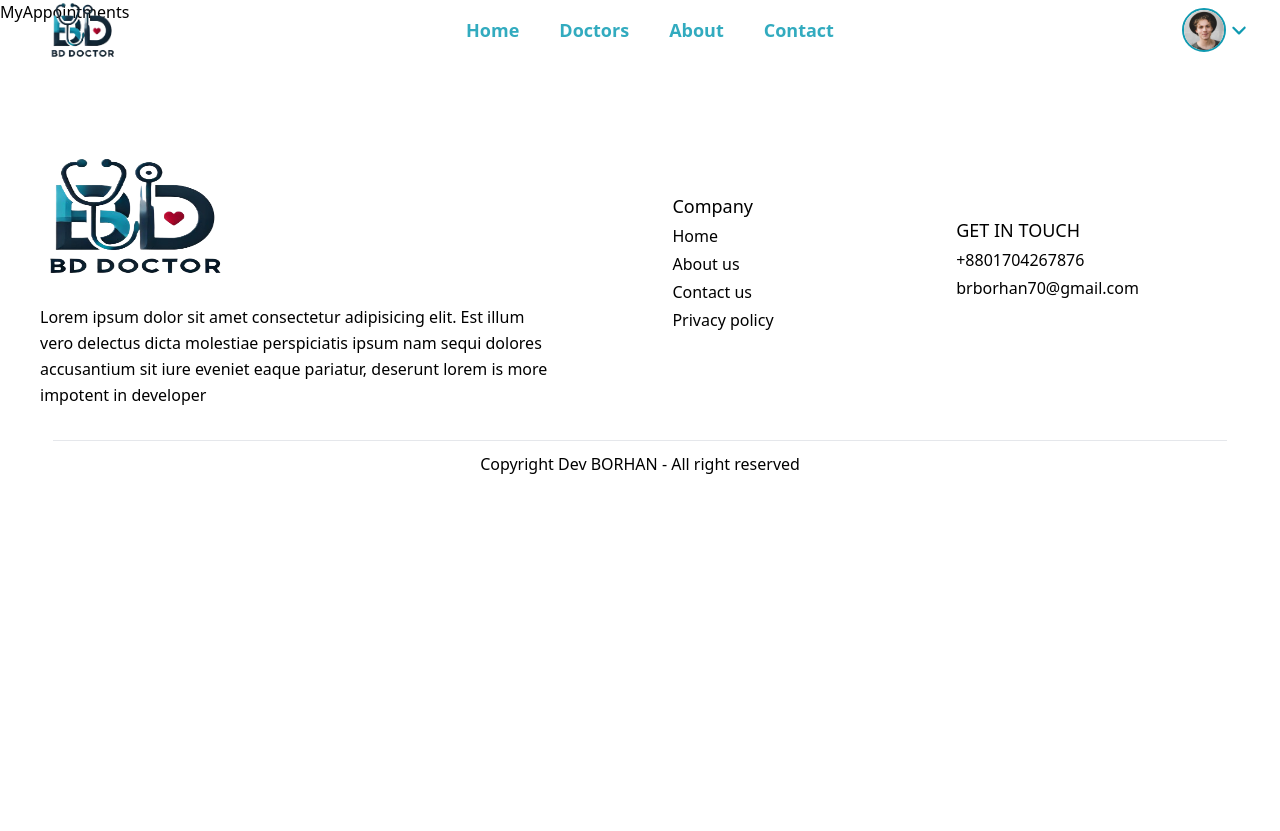
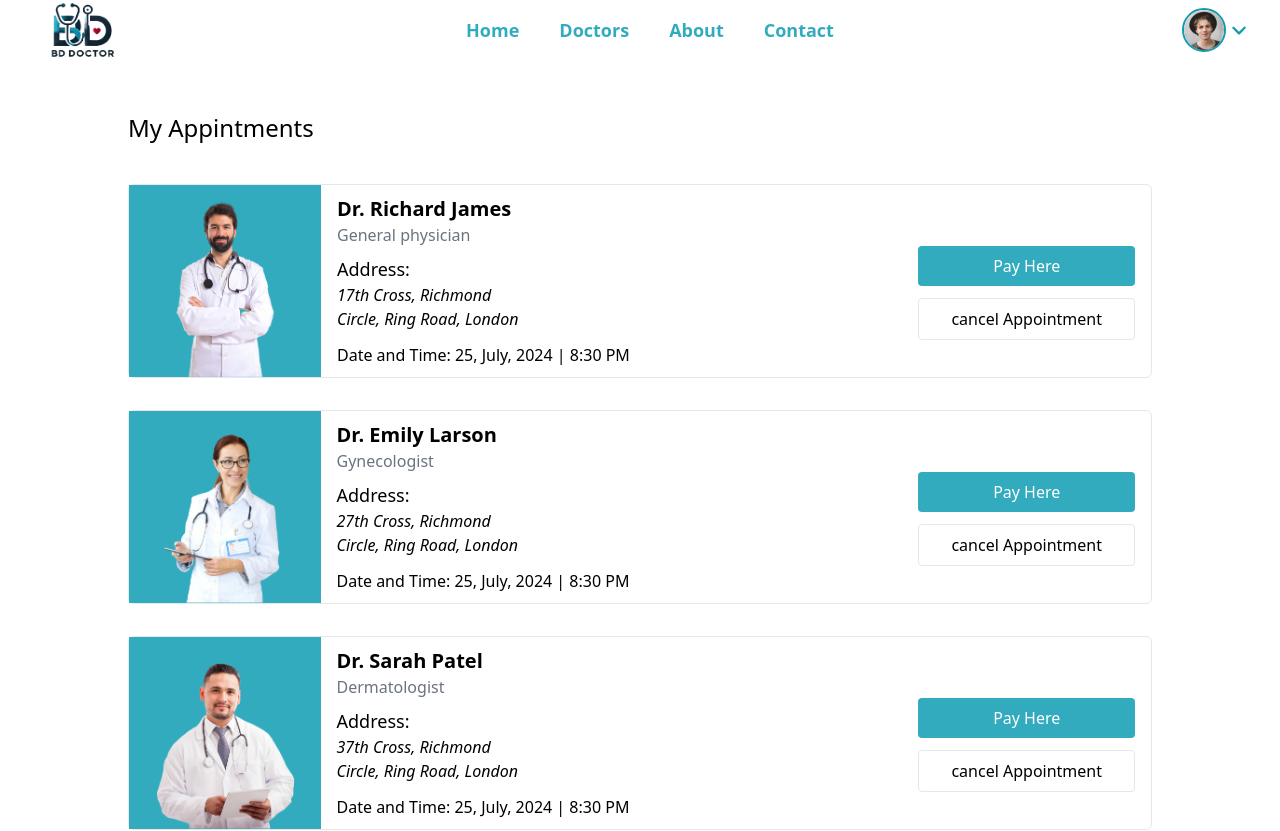
Before and after one commit to rabbaniborhan/bd-doctors, a React (Vite) app: page /my-appointments in a window 1280 px wide. Shown: the top 831 px of the page. Before the commit the page ends 800 px from the top, so only its background shows below. Built offline with nearby package versions, Linux system fonts and the light colour scheme.

Commit message:
My appiontment page design done

```diff
--- a/src/pages/appointment/Appointment.jsx
+++ b/src/pages/appointment/Appointment.jsx
@@ -58,7 +58,7 @@ const Appointment = () => {
   const nextSevenDays = getSevenDay();
 
   return (
-    <div className="mt-20 px-10">
+    <div className="mt-28 px-10">
       <div className="flex h-80 overflow-hidden  items-center gap-5">
         <div className="w-1/4 rounded-lg h-full  bg-primary-light">
           <img className="h-full" src={docInfo?.image} alt="" />
--- a/src/pages/myAppointments/MyAppointments.jsx
+++ b/src/pages/myAppointments/MyAppointments.jsx
@@ -1,5 +1,49 @@
+import { useContext } from "react";
+import { AppContext } from "../../context/AppContext";
+
 const MyAppointments = () => {
-  return <div>MyAppointments</div>;
+  const { doctors } = useContext(AppContext);
+  return (
+    <div className="mt-28 mx-auto w-4/5">
+      {" "}
+      <p className="text-2xl front-bold mb-10">My Appintments</p>
+      <div>
+        {doctors.slice(0, 3).map((doc) => (
+          <div
+            key={doc._id}
+            className="flex items-center   border mb-8 justify-between rounded-md"
+          >
+            <div className="flex items-center gap-4">
+              <div className="bg-primary-light h-48">
+                <img className=" h-48" src={doc.image} alt="" />
+              </div>
+              <div>
+                <h4 className="text-xl font-semibold">{doc.name}</h4>
+                <p className="text-gray-500">{doc.speciality}</p>
+                <p className="text-lg font-medium mt-2">Address:</p>
+                <address>
+                  {doc?.address.line1} <br />
+                  {doc?.address.line2}
+                </address>
+                <p className="mt-3">
+                  <span className="font-medium">Date and Time:</span> 25, July,
+                  2024 | 8:30 PM
+                </p>
+              </div>
+            </div>
+            <div className=" flex gap-3 flex-col mr-4 mt-6">
+              <button className=" bg-primary-light text-white hover:bg-primary-deep transition-colors duration-300 px-8 py-2 rounded">
+                Pay Here
+              </button>
+              <button className=" border hover:bg-gray-300 transition-colors duration-300 px-8 py-2 rounded">
+                cancel Appointment
+              </button>
+            </div>
+          </div>
+        ))}
+      </div>
+    </div>
+  );
 };
 
 export default MyAppointments;
```
